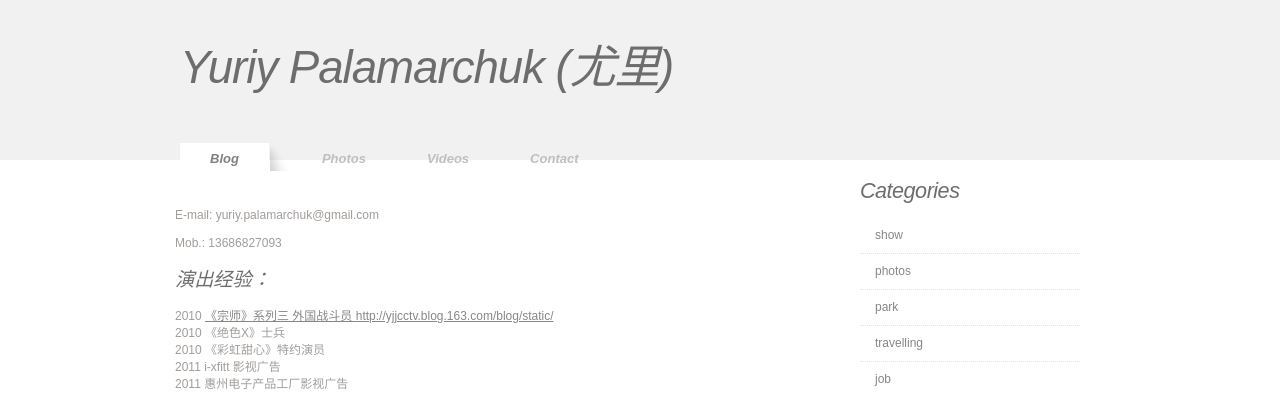
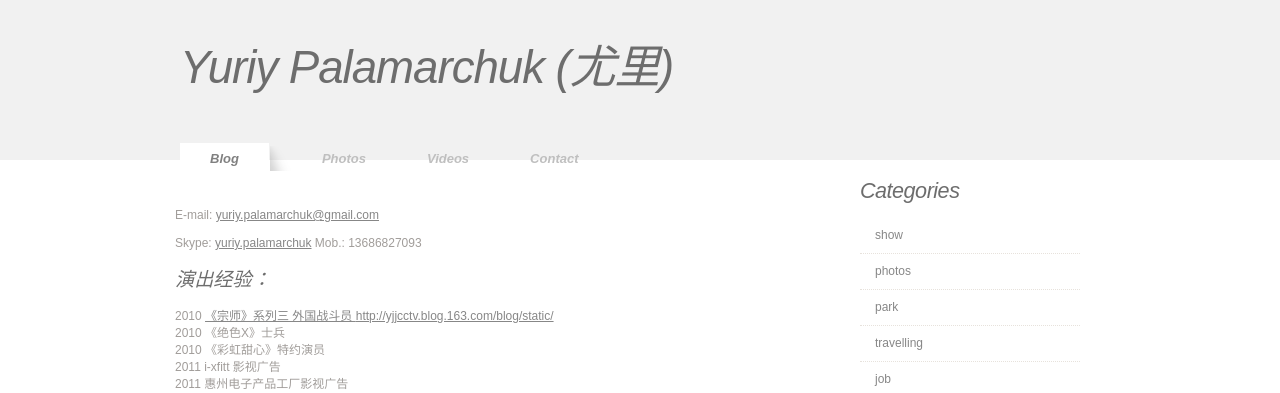
Before and after one commit to iurii/iurii.github.com, a Jekyll site: the page built from about.html, in a window 1280 px wide. Shown: the top 393 px of the page. Built offline with Jekyll 4.4.1, drawn with Linux system fonts in a browser that asks for light colours; comment, search, counter and statistics services are not loaded.

Commit message:
about section changed

```diff
--- a/about.html
+++ b/about.html
@@ -7,7 +7,8 @@ title: Yuriy Palamarchuk
 <br />
  <div style="width: 600px; margin-left: auto ; margin-right: auto ;">
 <br />
-E-mail: yuriy.palamarchuk@gmail.com <br /><br />
+E-mail: <a href="mailto:yuriy.palamarchuk@gmail.com">yuriy.palamarchuk@gmail.com</a><br /><br />
+Skype: <a href="skype:yuriy.palamarchuk?chat" title="Send a message to yuriy.palamarchuk">yuriy.palamarchuk</a>
 Mob.: 13686827093<br />
 <br />
 <h3>演出经验：</h3><br />
```
